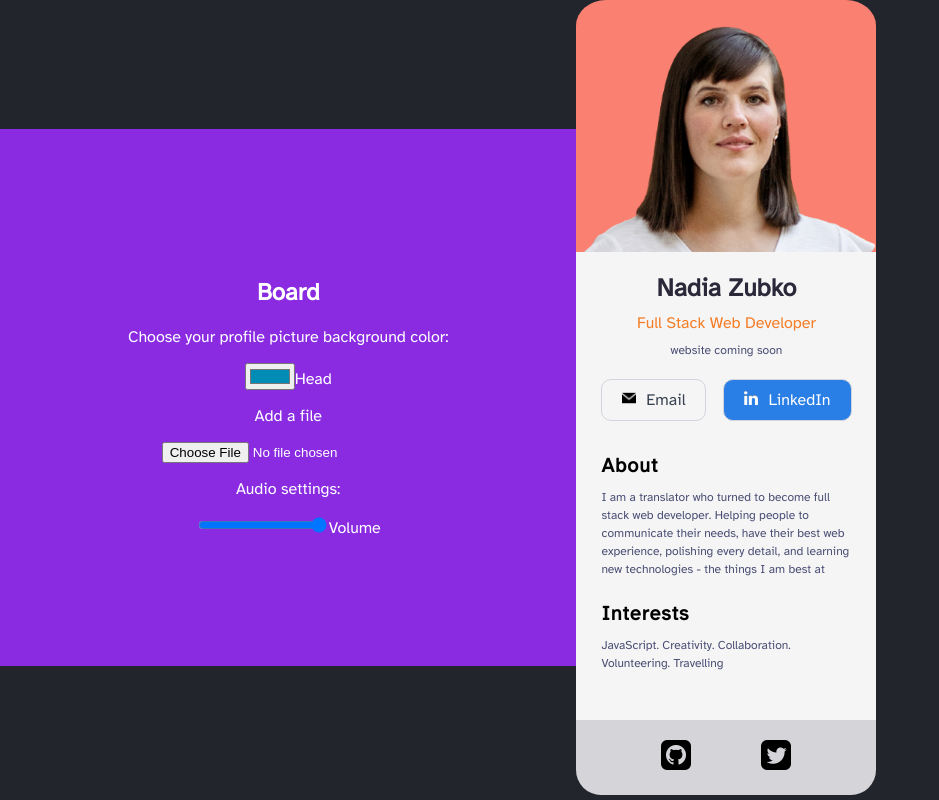
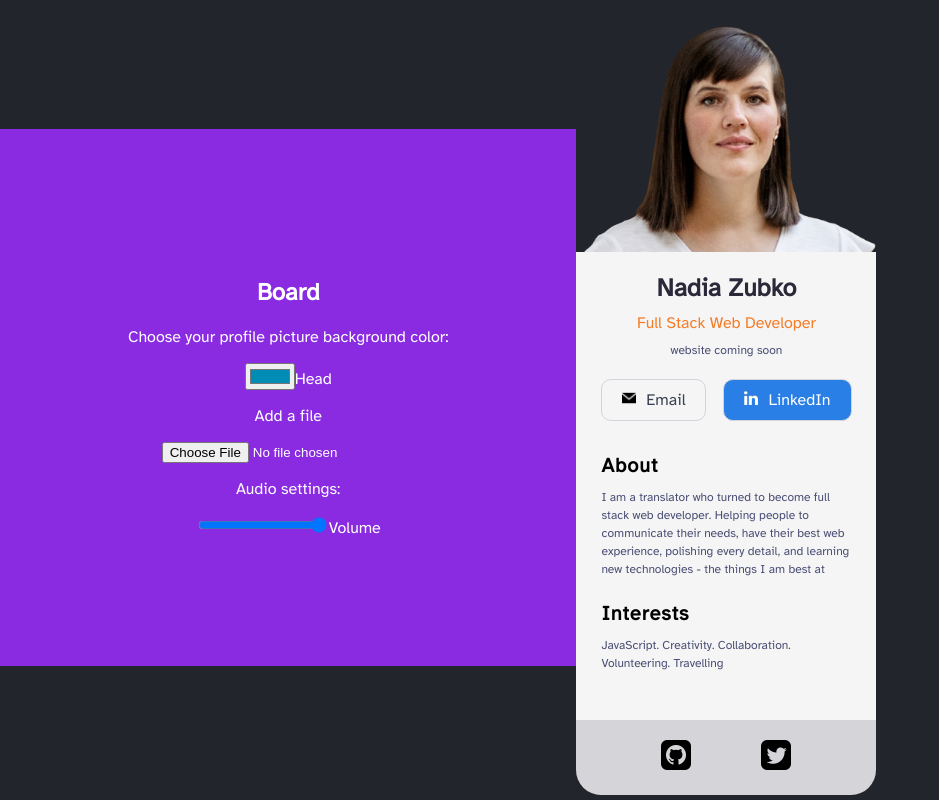
Before and after one commit to N-Zubko/digital-business-card-builder, a React (Create React App) app: page / in a window 1280 px wide. Shown: the whole page, without its empty margins (0-939 px from the left). Built offline with nearby package versions, Linux system fonts and the light colour scheme.

Commit message:
remove background color setting for profile picture

```diff
--- a/src/components/ProfilePicture.module.css
+++ b/src/components/ProfilePicture.module.css
@@ -11,7 +11,6 @@
   width: 300px;
   border-top-right-radius: 10%;
   border-top-left-radius: 10%;
-  background-color: salmon;
 }
 
 .bio {
```
